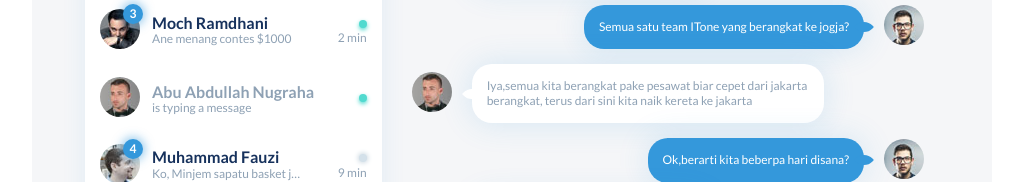
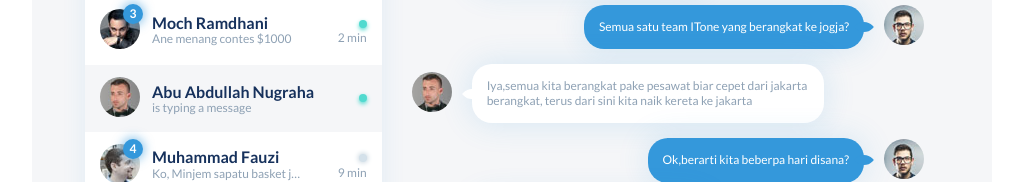
Before and after one commit to omgjulie/chat, a website: page app/index.html in a window 1280 px wide. Shown: the part 251-433 px from the top of the page, without its empty margins (128-1151 px from the left). Drawn offline with Linux system fonts and the light colour scheme.

Commit message:
UPD night mode

```diff
--- a/app/index.html
+++ b/app/index.html
@@ -81,7 +81,7 @@
                             </div>
                         </li>
 
-                        <li class="user online typing">
+                        <li class="user online typing opened">
                             <div class="user-img">
                                     <img src="img/img_4.jpg" alt="user-avatar" class="avatar">
                                     <span class="count">3</span>
--- a/app/scss/modules/_variables.scss
+++ b/app/scss/modules/_variables.scss
@@ -28,5 +28,6 @@ body {
 body.night-mode {
     --app-back: #88898b;
     --primary: #484c57;
+    --grey-300: #98b5c9;
     --dark: #111314;
 }
```
Also changed, not shown: app/css/style.css, 1 other file.
